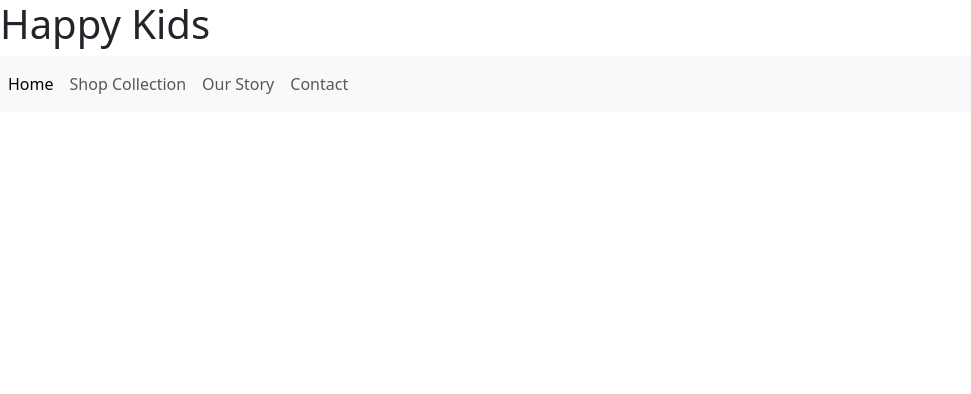
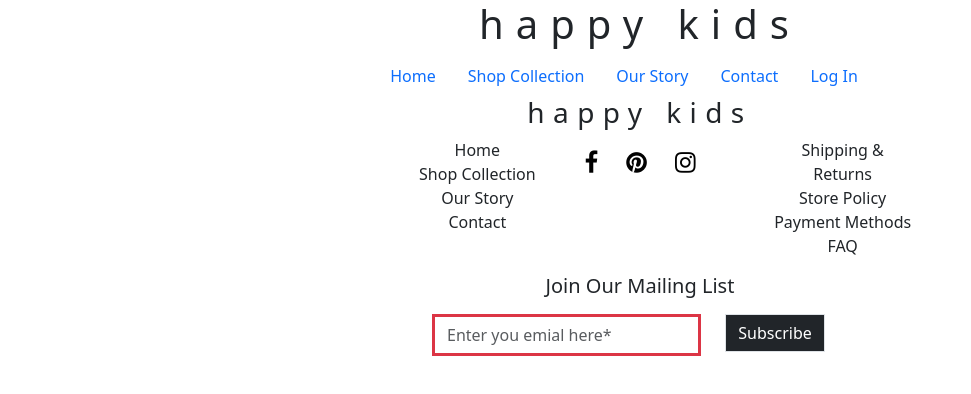
Before and after one commit to GreenyScrapy/Skillkamp_front-end_study, a website: page index.html in a window 1280 px wide. Shown: the whole page, without its empty margins (0-971 px from the left). Drawn offline with Linux system fonts and the light colour scheme.

Commit message:
Update index.html

```diff
--- a/index.html
+++ b/index.html
@@ -4,30 +4,81 @@
     <meta charset="UTF-8">
     <meta http-equiv="X-UA-Compatible" content="IE=edge">
     <meta name="viewport" content="width=device-width, initial-scale=1.0">
-    <title>Happy Kids</title>
+    <title>happy kids</title>
     <link rel="stylesheet" href="css/bootstrap.css">
+    <link href='https://unpkg.com/css.gg@2.0.0/icons/css/shopping-cart.css' rel='stylesheet'>
+    <link href='https://unpkg.com/css.gg@2.0.0/icons/css/user.css' rel='stylesheet'>
 </head>
 <body>
-    <div class="hero">
-        <h1>Happy Kids</h1>
-        <div class="nav_main">
-            <nav class="navbar navbar-expand-lg navbar-light bg-light">
-                <button class="navbar-toggler" type="button" data-toggle="collapse" data-target="#navbarNavAltMarkup" aria-controls="navbarNavAltMarkup" aria-expanded="false" aria-label="Toggle navigation">
-                  <span class="navbar-toggler-icon"></span>
-                </button>
-                <div class="collapse navbar-collapse" id="navbarNavAltMarkup">
-                    <div class="navbar-nav">
-                        <a class="nav-item nav-link active" href="#">Home</a>
-                        <a class="nav-item nav-link" href="#">Shop Collection</a>
-                        <a class="nav-item nav-link" href="#">Our Story</a>
-                        <a class="nav-item nav-link" href="#">Contact</a>
-                    </div>
+    <div>
+        <h1 class="text-center" style="letter-spacing: 0.3em;">happy kids</h1>
+        <div class="row flex-nowrap">
+            <div class="col">
+                <div class="nav justify-content-center">
+                    <a class="nav-item nav-link active" href="#">Home</a>
+                    <a class="nav-item nav-link" href="#">Shop Collection</a>
+                    <a class="nav-item nav-link" href="#">Our Story</a>
+                    <a class="nav-item nav-link" href="#">Contact</a>
+                    <a class="nav-item nav-link" href="#">
+
+                        <i class="pull-left gg-user"></i>
+                       <span>Log In</span>
+                    </a>
+                    <a href="#" class="nav-item nav-link">
+
+                        <i class="gg-shopping-cart"></i>
+                    </a>
                 </div>
-            </nav>
+            </div>
         </div>
     </div>
-    <div class="main"></div>
-    <div class="bottom"></div>
+
+    </div>
+    <!-- The main parts go here -->
+    <div></div>
+    <div class="col" style="padding: 0 30% 0 30%;">
+        <div class="row">
+            <h3 class="text-center" style="letter-spacing: 0.3em;">happy kids</h3>
+        </div>
+        <div class="row flex-nowrap">
+            <div class="col-4 text-center">
+                <ul class="nav-vertical">
+                    <a class="nav-item nav-link" href="#">Home</a>
+                    <a class="nav-item nav-link" href="#">Shop Collection</a>
+                    <a class="nav-item nav-link" href="#">Our Story</a>
+                    <a class="nav-item nav-link" href="#">Contact</a>
+                </ul>
+            </div>
+            <div class="col-4 text-center">
+                <!-- Add icon library -->
+                <link rel="stylesheet" href="https://cdnjs.cloudflare.com/ajax/libs/font-awesome/4.7.0/css/font-awesome.min.css">
+                <a href="#" class="fa fa-facebook" style="text-decoration: none;color: rgb(0.8, 0.8, 0.8);font-size: x-large;padding: 0.5em;"></a>
+                <a href="#" class="fa fa-pinterest" style="text-decoration: none;color: rgb(0.8, 0.8, 0.8);font-size: x-large;padding: 0.5em;"></a>
+                <a href="#" class="fa fa-instagram" style="text-decoration: none;color: rgb(0.8, 0.8, 0.8);font-size: x-large;padding: 0.5em;"></a>
+            </div>
+            <div>
+                <div class="col-4 text-center">
+                    <ul class="nav-vertical">
+                        <a class="nav-item nav-link" href="#">Shipping & Returns</a>
+                        <a class="nav-item nav-link" href="#">Store Policy</a>
+                        <a class="nav-item nav-link" href="#">Payment Methods</a>
+                        <a class="nav-item nav-link" href="#">FAQ</a>
+                    </ul>
+                </div>
+            </div>
+        </div>
+        <div class="row px-5">
+            <h5 for="" class="text- text-center mb-3">Join Our Mailing List</h5>
+            <div class="col-8">
+                <form class="form form-inline">
+                    <input type="email" class="border border-3 rounded-0 border-danger form form-control input-lg" id="" placeholder="Enter you emial here*">
+                </form>
+            </div>
+            <div class="col-4">
+                <button type="button" class="border rounded-0 btn btn-dark" >Subscribe</button>
+            </div>
+        </div>
+    </div>
     <script src="js/bootstrap.bundle.js"></script>
 </body>
 </html>
```
